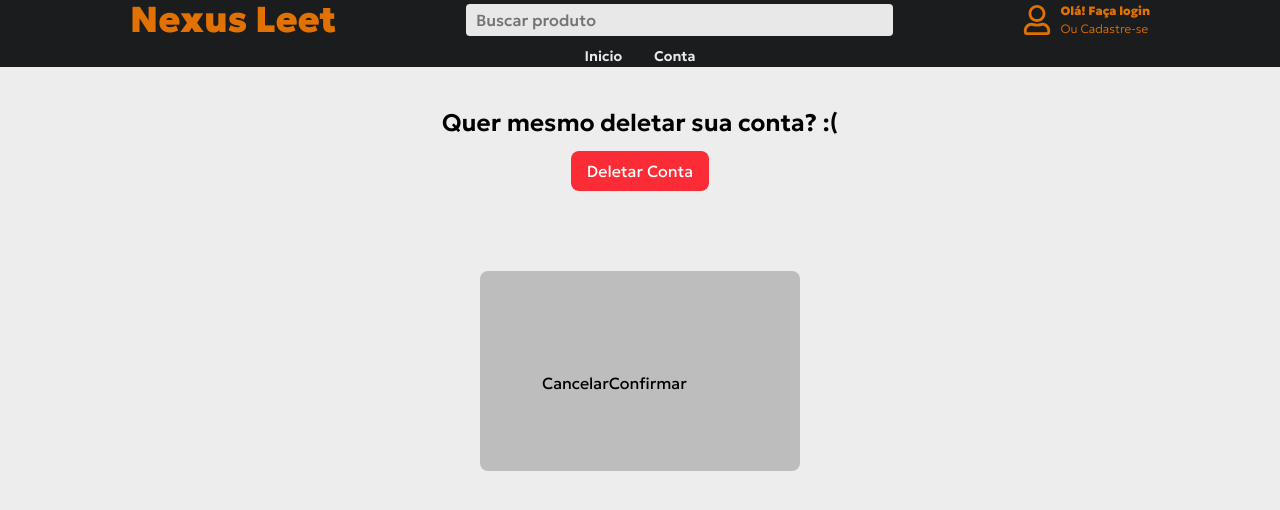
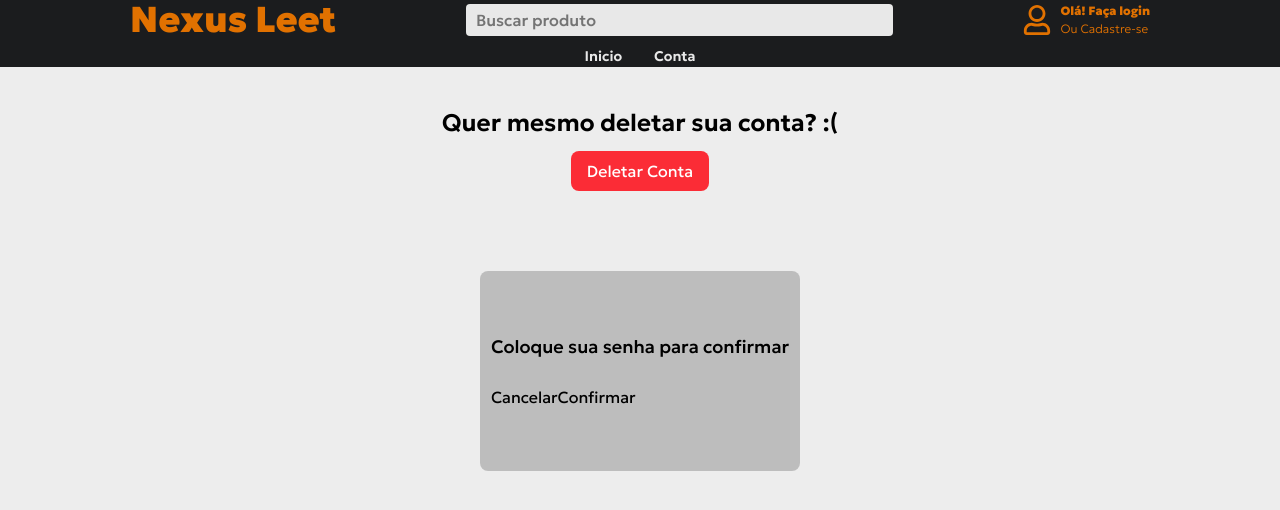
Before and after one commit to gustavocarvalho-ra/NextJs-NexusLeet, a Next.js app: page /my-account/user/confg/delete-acount in a window 1280 px wide. Both pictures are taken after a click on the button "Deletar Conta". Shown: the top 510 px of the page. Built offline with nearby package versions, Linux system fonts and the light colour scheme; no server answers.

Commit message:
style: changed style content

```diff
--- a/src/app/components/login/useConfig/DeleteUser.tsx
+++ b/src/app/components/login/useConfig/DeleteUser.tsx
@@ -37,9 +37,9 @@ export default function DeleteAccountModal() {
       </button>
       {showModal && (
         <div className="w-1/4 h-1/4 fixed mt-30 flex items-center justify-center bg-black/20 rounded-lg">
-          <div>
-            <h2></h2>
-            <input type="password" onChange={(e) => setPassword(e.target.value)} />
+          <div className="flex flex-col justify-center">
+            <h2 className="text-lg font-medium">Coloque sua senha para confirmar</h2>
+            <input className="" type="password" onChange={(e) => setPassword(e.target.value)} />
             {error && <p>{error}</p>}
 
             <div>
```
